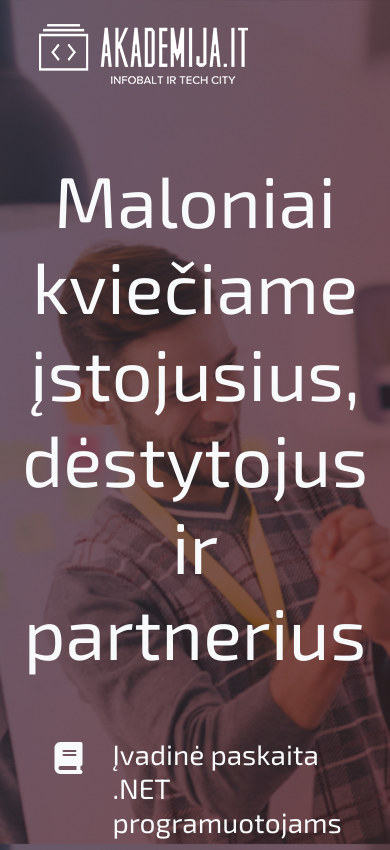
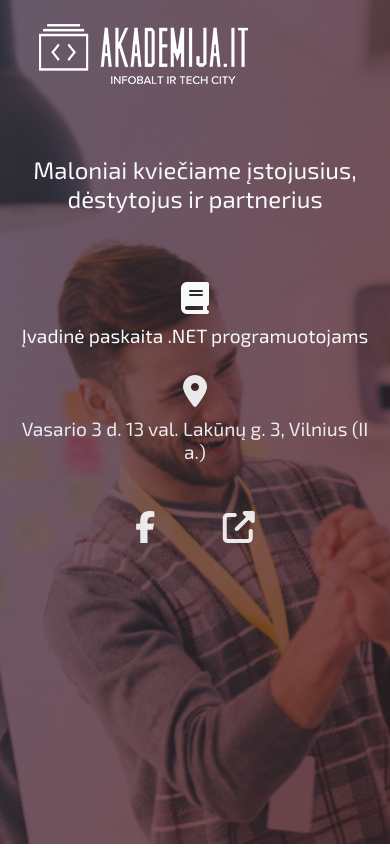
Before and after one commit to vtmcWEB/Kvietimas, a plain HTML site: page index.html in a window 390 px wide. Shown: the top 850 px of the page. Drawn offline with nearby package versions, Linux system fonts and the light colour scheme.

Commit message:
Pakeista media query ir fontu dydziai

```diff
--- a/CSS/style.css
+++ b/CSS/style.css
@@ -8,6 +8,7 @@ body {
     background-image: url("../IMG/it-akademija-cover.png");
     background-size: cover;
     background-position: center;
+	background-attachment: fixed;
     height: 100vh;
 }
 
@@ -61,3 +62,17 @@ footer i {
         opacity: 1;
     }
 }
+
+@media (max-width: 576px) {
+	.col-sm-12 h1{
+		font-size: 1.5em;
+	}
+
+	.col-sm-2, .col-sm-8 h2{
+		font-size: 1.2em;
+	}
+
+	.col-sm-2, .col-sm-8 p{
+		font-size: 1.2em;
+	}
+}
--- a/index.html
+++ b/index.html
@@ -28,24 +28,23 @@
     </header>
     <main class="container">
         <div class="row text-light text-center py-5 first-text">
-            <div class="col-12 ">
+            <div class="col-sm-12 col-md-12 col-lg-12">
                 <h1 class="display-3">Maloniai kviečiame įstojusius, <br>dėstytojus ir partnerius</h1>
             </div>
         </div>
         <div class="row text-light py-2 second-text">
-            <div class="col-3 text-right">
+            <div class="col-sm-2 col-md-2 col-lg-2 text-center text-sm-center text-md-right text-lg-right">
                 <h2><i class="fas fa-book"></i></h2>
             </div>
-            <div class="col-8">
-<!--                <p class="h3">į  <span>.NET grupės</span> mokslų pradžios šventę, </p>-->
+            <div class="col-sm-8 col-md-8 col-lg-8 text-center text-sm-center text-md-left text-lg-left">
                 <p class="h3">Įvadinė paskaita .NET programuotojams</p>
             </div>
         </div>
          <div class="row text-light py-2 third-text">
-            <div class="col-3 text-right">
+            <div class="col-sm-2 col-md-2 col-lg-2 text-center text-sm-center text-md-right text-lg-right">
                 <h2><i class="fas fa-map-marker-alt"></i></h2>
             </div>
-            <div class="col-8">
+            <div class="col-sm-8 col-md-8 col-lg-8 text-center text-sm-center text-md-left text-lg-left">
                 <p class="h3">Vasario 3 d. 13 val. Lakūnų g. 3, Vilnius (II a.) </p>
             </div>
         </div>
```
